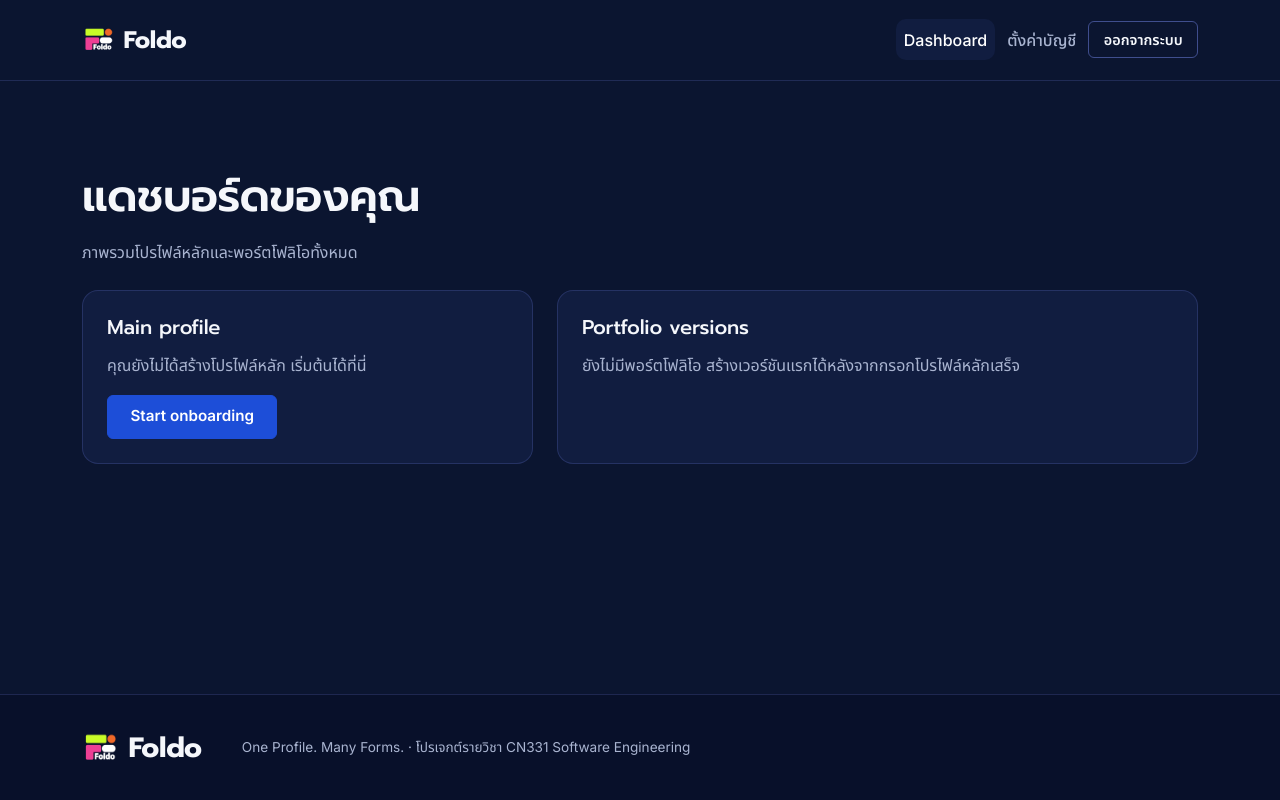
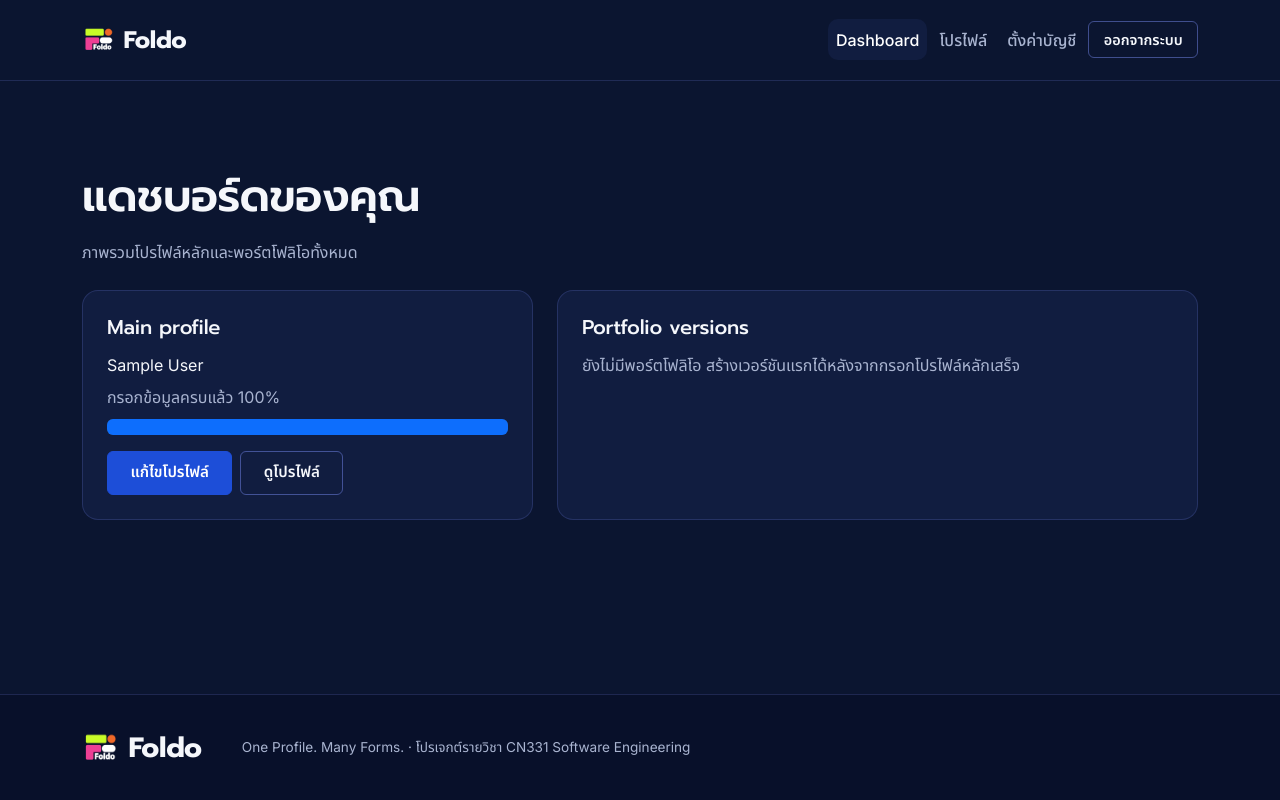
Before and after one commit to 6710615151/CN331-Foldo, a Django app: page /dashboard/ in a window 1280 px wide. Run offline with Django 5.2, Linux system fonts and the light colour scheme; a user stored in the database is signed in; tables that the repository leaves empty hold one stand-in row (values such as "Sample post").

Commit message:
feat(core): show the real Main Profile on dashboard and onboarding
Replaces the Sprint 1 mock dashboard summary with the signed-in user's
default Main Profile (name, completeness, missing fields, edit/view links),
scoped to that user. Portfolio versions stay an empty state until FOLDO-05.

Onboarding step 1 is marked done once a profile exists and links to create
or edit it; the CTA goes back to the dashboard as its label says. The navbar
gains a Profile link for signed-in users.

```diff
--- a/apps/core/selectors.py
+++ b/apps/core/selectors.py
@@ -4,14 +4,17 @@ Data access layer for the ``core`` app (pure reads, no side effects).
 ``core`` owns no models. Its one real read is the health check, which only
 asks whether dependencies respond and deliberately reports coarse booleans so
 the endpoint never leaks environment variables, credentials or host details.
-The rest of this module is fixed mock data for the app shell (see the "MOCK
-DATA" section below) until ``apps.profiles`` / ``apps.portfolios`` exist.
-Domain queries belong in each app's own ``selectors.py``.
+The rest of this module composes the app shell's dashboard and onboarding
+state from other apps' public services (``apps.profiles.services``); domain
+queries themselves belong in each app's own module.
 """
 
 from django.conf import settings
 from django.db import connections
 from django.db.utils import OperationalError
+from django.urls import reverse
+
+from apps.profiles.services import get_default_profile
 
 
 class DatabaseHealthCheck:
@@ -66,27 +69,32 @@ def get_health_report() -> HealthReport:
 
 
 # ---------------------------------------------------------------------------
-# MOCK DATA — app shell preview (FOLDO-02 app shell slice)
+# App shell: onboarding steps and dashboard summary
 # ---------------------------------------------------------------------------
-# apps.profiles (FOLDO-03) and apps.portfolios (FOLDO-04) do not exist yet, so
-# the dashboard and onboarding shell render against fixed mock data instead of
-# a selector backed by real models. Every function below is tagged "MOCK" in
-# its docstring so it is easy to grep for and replace once the owning app
-# lands; nothing here performs a database query.
+# The Main Profile comes from apps.profiles (FOLDO-03). Portfolio versions
+# arrive with FOLDO-05 (Sprint 3), so they are still an empty list here.
 
 
-def get_mock_onboarding_steps() -> list[dict]:
-    """MOCK: the three-step first-time walkthrough shown at ``/onboarding/``.
+def get_onboarding_steps(user) -> list[dict]:
+    """The three-step walkthrough at ``/onboarding/``.
 
-    Replace with real content once FOLDO-03 (main profile) defines what a
-    genuinely empty profile looks like.
+    Step 1 is marked done once the user has a Main Profile. Steps 2 and 3 have
+    no action until portfolio versions exist.
     """
+    profile = get_default_profile(user)
     return [
         {
             "number": 1,
             "title": "สร้างโปรไฟล์หลักของคุณ",
             "title_en": "Build your main profile",
             "description": "กรอกข้อมูลส่วนตัว การศึกษา ทักษะ และผลงานไว้ที่เดียว",
+            "done": profile is not None,
+            "action_url": (
+                reverse("profiles:update", args=[profile.pk])
+                if profile
+                else reverse("profiles:create")
+            ),
+            "action_label": "แก้ไขโปรไฟล์" if profile else "สร้างโปรไฟล์",
         },
         {
             "number": 2,
@@ -103,14 +111,13 @@ def get_mock_onboarding_steps() -> list[dict]:
     ]
 
 
-def get_mock_dashboard_summary() -> dict:
-    """MOCK: the signed-in shell's dashboard summary at ``/dashboard/``.
-
-    Shapes the empty/first-time state (no profile, no portfolios yet) so the
-    shell, navigation and layout can be reviewed before FOLDO-03/04 exist.
-    """
+def get_dashboard_summary(user) -> dict:
+    """The signed-in user's dashboard: their Main Profile status, scoped to them."""
+    profile = get_default_profile(user)
     return {
-        "has_profile": False,
-        "profile_completeness": 0,
+        "has_profile": profile is not None,
+        "profile": profile,
+        "profile_completeness": profile.completion_percent if profile else 0,
+        "missing_fields": profile.missing_fields if profile else [],
         "portfolios": [],
     }
--- a/apps/core/templates/core/dashboard.html
+++ b/apps/core/templates/core/dashboard.html
@@ -5,9 +5,9 @@
 {% block meta_description %}FOLDO — ภาพรวมโปรไฟล์หลักและพอร์ตโฟลิโอทั้งหมดของคุณ{% endblock %}
 
 {% comment %}
-  Signed-in app shell (FOLDO-02 app-shell slice; login required). The summary
-  below comes from a mock selector (apps.profiles/apps.portfolios don't exist yet) — see
-  apps/core/selectors.py. Replace each empty state once its owning app lands.
+  Signed-in app shell (login required). The Main Profile card reads the user's
+  own profile (apps/core/selectors.py → apps.profiles.services). Portfolio
+  versions stay an empty state until apps.portfolios exists (FOLDO-05).
 {% endcomment %}
 
 {% block content %}
@@ -23,14 +23,29 @@
         <div class="foldo-card h-100">
           <h2 class="h5" lang="en">Main profile</h2>
           {% if summary.has_profile %}
-            <p class="foldo-section__subtitle mb-0">กรอกข้อมูลครบแล้ว {{ summary.profile_completeness }}%</p>
+            <p class="mb-1">{{ summary.profile.full_name }}</p>
+            <p class="foldo-section__subtitle mb-2">กรอกข้อมูลครบแล้ว {{ summary.profile_completeness }}%</p>
+            <div class="progress mb-3" role="progressbar" aria-label="ความครบของโปรไฟล์"
+                 aria-valuenow="{{ summary.profile_completeness }}" aria-valuemin="0" aria-valuemax="100">
+              <div class="progress-bar" style="width: {{ summary.profile_completeness }}%"></div>
+            </div>
+            {% if summary.missing_fields %}
+              <p class="small foldo-section__subtitle">ยังขาด: {{ summary.missing_fields|join:", " }}</p>
+            {% endif %}
+            <div class="d-flex flex-wrap gap-2">
+              <a class="btn btn-foldo" href="{% url 'profiles:update' summary.profile.pk %}">แก้ไขโปรไฟล์</a>
+              <a class="btn btn-outline-foldo" href="{% url 'profiles:view' summary.profile.pk %}">ดูโปรไฟล์</a>
+            </div>
           {% else %}
             <p class="foldo-section__subtitle">
               คุณยังไม่ได้สร้างโปรไฟล์หลัก เริ่มต้นได้ที่นี่
             </p>
-            <a class="btn btn-foldo" href="{% url 'core:onboarding' %}">
-              <span lang="en">Start onboarding</span>
-            </a>
+            <div class="d-flex flex-wrap gap-2">
+              <a class="btn btn-foldo" href="{% url 'profiles:create' %}">สร้างโปรไฟล์หลัก</a>
+              <a class="btn btn-outline-foldo" href="{% url 'core:onboarding' %}">
+                <span lang="en">How FOLDO works</span>
+              </a>
+            </div>
           {% endif %}
         </div>
       </div>
--- a/apps/core/views.py
+++ b/apps/core/views.py
@@ -6,11 +6,7 @@ from django.shortcuts import render
 from django.views import View
 from django.views.generic import TemplateView
 
-from .selectors import (
-    get_health_report,
-    get_mock_dashboard_summary,
-    get_mock_onboarding_steps,
-)
+from .selectors import get_dashboard_summary, get_health_report, get_onboarding_steps
 
 
 class LandingView(TemplateView):
@@ -22,30 +18,29 @@ class LandingView(TemplateView):
 class OnboardingView(LoginRequiredMixin, TemplateView):
     """First-time entry flow: a three-step walkthrough before the dashboard.
 
-    Signed-in users only. The steps are mock data until FOLDO-03 defines what
-    an empty Main Profile looks like.
+    Signed-in users only. Step 1 reflects whether the user has a Main Profile.
     """
 
     template_name = "core/onboarding.html"
 
     def get_context_data(self, **kwargs):
         context = super().get_context_data(**kwargs)
-        context["steps"] = get_mock_onboarding_steps()
+        context["steps"] = get_onboarding_steps(self.request.user)
         return context
 
 
 class DashboardView(LoginRequiredMixin, TemplateView):
     """Signed-in app shell: navigation, layout and an empty-state summary.
 
-    Signed-in users only. Swap the mock summary for ``apps.profiles`` /
-    ``apps.portfolios`` selectors as those apps arrive.
+    Signed-in users only. Shows the user's own Main Profile status; portfolio
+    versions join once ``apps.portfolios`` exists (FOLDO-05).
     """
 
     template_name = "core/dashboard.html"
 
     def get_context_data(self, **kwargs):
         context = super().get_context_data(**kwargs)
-        context["summary"] = get_mock_dashboard_summary()
+        context["summary"] = get_dashboard_summary(self.request.user)
         return context
 
 
--- a/static/css/styles.css
+++ b/static/css/styles.css
@@ -569,6 +569,16 @@ main:has(> .foldo-hero) {
   color: var(--foldo-muted);
 }
 
+.foldo-step--done {
+  border-color: var(--foldo-lime);
+}
+
+.foldo-step__status {
+  color: var(--foldo-lime);
+  font-weight: 600;
+  font-size: 0.9rem;
+}
+
 .foldo-card h2 {
   margin-bottom: 0.75rem;
 }
--- a/templates/partials/navbar.html
+++ b/templates/partials/navbar.html
@@ -19,6 +19,11 @@
                href="{% url 'core:dashboard' %}"
                {% if current == 'dashboard' %}aria-current="page"{% endif %}
                lang="en">Dashboard</a>
+          </li>
+          <li class="nav-item">
+            <a class="nav-link foldo-nav__link{% if request.resolver_match.app_name == 'profiles' %} active{% endif %}"
+               href="{% url 'profiles:list' %}"
+               {% if request.resolver_match.app_name == 'profiles' %}aria-current="page"{% endif %}>โปรไฟล์</a>
           </li>
           <li class="nav-item">
             <a class="nav-link foldo-nav__link{% if current == 'settings' %} active{% endif %}"
```
Also changed, not shown: apps/core/templates/core/onboarding.html (+11 -8 lines), apps/core/tests.py (+38 -3 lines).
